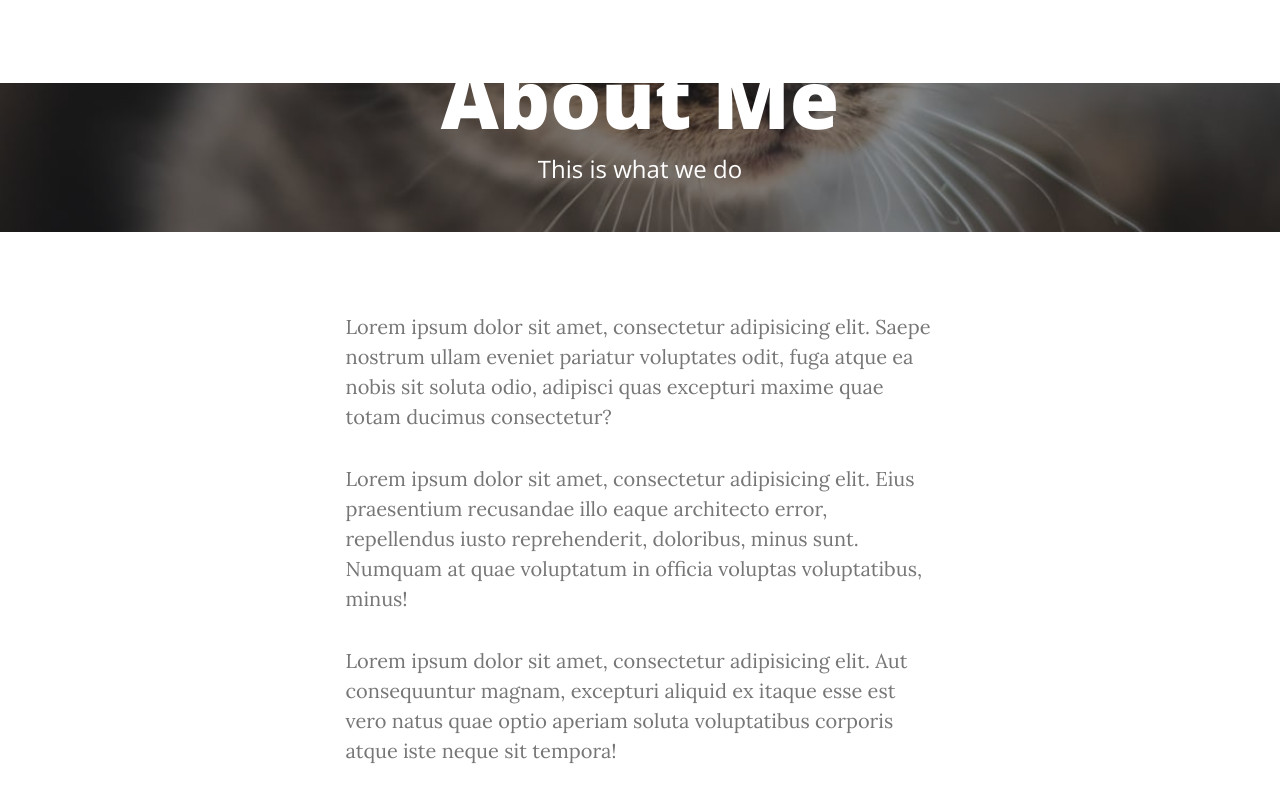
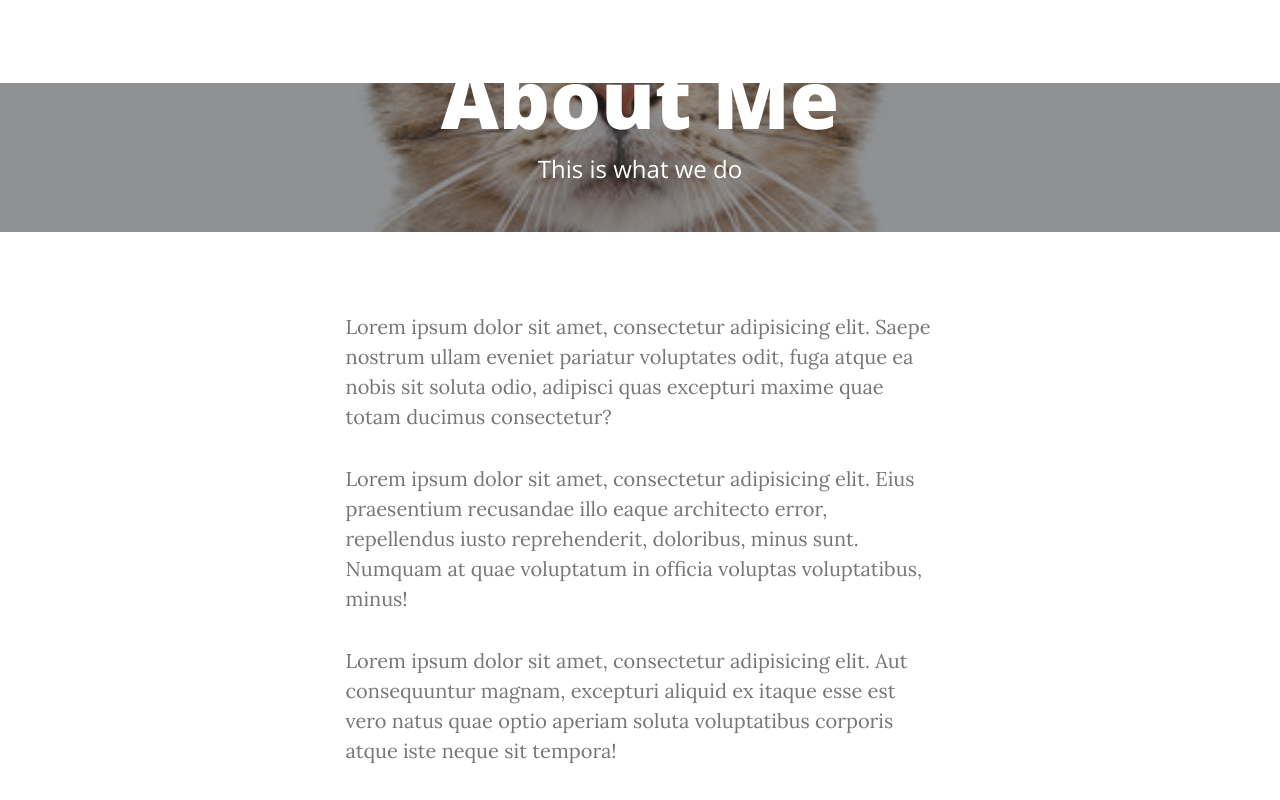
Before and after one commit to luchaoo7/myblogs, a React (Vite) app: page /cat in a window 1280 px wide. Shown: the top 800 px of the page. Built offline with nearby package versions, Linux system fonts and the light colour scheme.

Commit message:
Remove unused import

```diff
--- a/src/components/articles/Cats.tsx
+++ b/src/components/articles/Cats.tsx
@@ -1,6 +1,6 @@
 import React from 'react'
 import Header from '../Header';
-import { cat1, cat2, cat3 } from '../utils/ImageImporter';
+import { cat1 } from '../utils/ImageImporter';
 import SearchEngineOptimize from '../utils/SearchEngineOptimize';
 
 interface CatProps {
@@ -14,7 +14,7 @@ const Cat = ({ }: CatProps): JSX.Element => {
             <Header
                 heading="About Me"
                 subHeading="This is what we do"
-                backgroundImage={cat3}
+                backgroundImage={cat1}
             />
             <SearchEngineOptimize
                 title="About"
```
